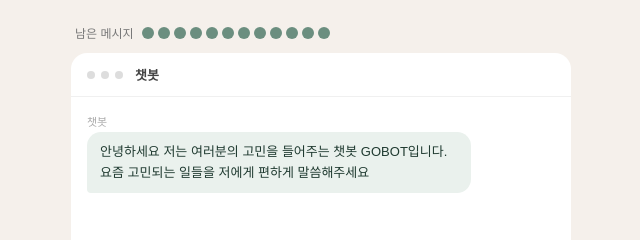
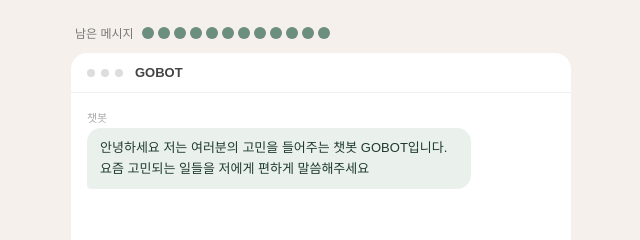
Before and after one commit to skye-suhyun-kim/chatbot_mirroring, a plain HTML site: page index.html in a window 1280 px wide. Shown: the top 240 px of the page, 319-959 px from the left. Drawn offline with Linux system fonts and the light colour scheme.

Commit message:
Update index.html

```diff
--- a/index.html
+++ b/index.html
@@ -3,7 +3,7 @@
 <head>
 <meta charset="UTF-8">
 <meta name="viewport" content="width=device-width, initial-scale=1.0">
-<title>챗봇 대화</title>
+<title>GOBOT</title>
 <style>
 * { margin: 0; padding: 0; box-sizing: border-box; }
 body {
@@ -84,7 +84,7 @@ body {
   </div>
   <div class="chat-header">
     <div class="dot"></div><div class="dot"></div><div class="dot"></div>
-    <span class="chat-title">챗봇</span>
+    <span class="chat-title">GOBOT</span>
   </div>
   <div class="chat-body" id="cbody"></div>
   <div class="chat-input-row">
```
